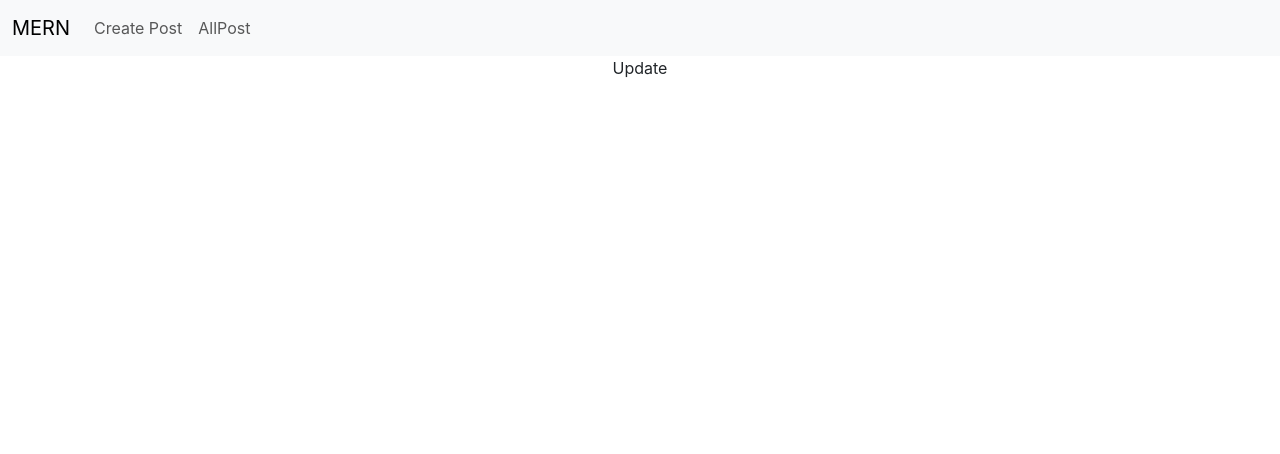
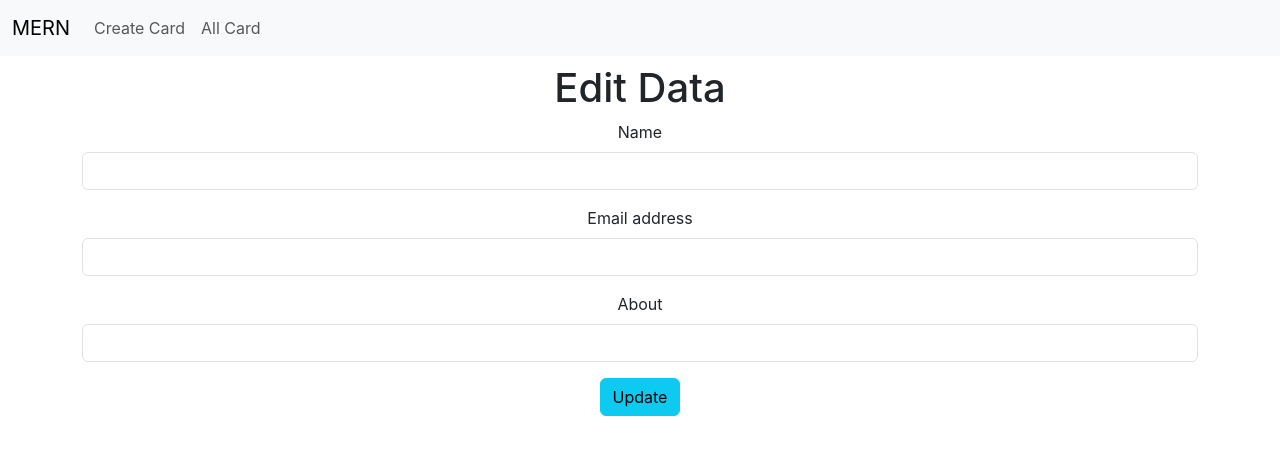
Before and after one commit to SOURABHs23/mern-app, a React (Create React App) app in the folder frontend/: page /1 in a window 1280 px wide. Shown: the top 454 px of the page. Built offline with nearby package versions, Linux system fonts and the light colour scheme; no server answers.

Commit message:
adding update func

```diff
--- a/frontend/src/components/Navbar.jsx
+++ b/frontend/src/components/Navbar.jsx
@@ -5,7 +5,7 @@ const Navbar = () => {
   return (
     <nav className="navbar navbar-expand-lg bg-body-tertiary">
       <div className="container-fluid">
-        <a className="navbar-brand" href="#">
+        <a className="navbar-brand" href="/all">
           MERN
         </a>
         <button
@@ -23,12 +23,12 @@ const Navbar = () => {
           <ul className="navbar-nav">
             <li className="nav-item">
               <Link to="/" className="nav-link">
-                Create Post
+                Create Card
               </Link>
             </li>
             <li className="nav-item">
               <Link to="/all" className="nav-link" >
-                AllPost
+                All Card
               </Link>
             </li>
           </ul>
--- a/frontend/src/components/Read.jsx
+++ b/frontend/src/components/Read.jsx
@@ -1,4 +1,5 @@
 import React, { useEffect, useState } from "react";
+import { Link } from "react-router-dom";
 
 const Read = () => {
   const [data, setData] = useState();
@@ -56,8 +57,8 @@ const Read = () => {
                 <h5 className="card-title">{ele.name}</h5>
                 <h6 className="card-subtitle mb-2 text-muted">{ele.email}</h6>
                 <p className="card-text">{ele.about}</p>
-                <span className="card-link">Edit</span>
-                <span className="card-link" onClick={() => handleDelete(ele._id)}>
+                <Link to= {`/${ele._id}`} className="btn btn-primary card-link">Edit</Link>
+                <span className="btn btn-danger card-link" onClick={() => handleDelete(ele._id)}>
                   Delete
                 </span>
               </div>
--- a/frontend/src/components/Update.jsx
+++ b/frontend/src/components/Update.jsx
@@ -1,9 +1,95 @@
-import React from 'react'
+import React, { useEffect, useState } from "react";
+import { useNavigate, useParams } from "react-router-dom";
 
 const Update = () => {
+  const [name, setName] = useState("");
+  const [email, setEmail] = useState("");
+  const [about, setAbout] = useState("");
+
+  const [error, setError] = useState();
+  const { id } = useParams();
+//   console.log(id);
+
+  const navigate = useNavigate();
+
+  //receving single user data
+  const getSingleData = async () => {
+    const response = await fetch(`http://localhost:5000/${id}`);
+    const result = await response.json();
+
+    if (response.ok) {
+      setName(result.name);
+      setEmail(result.email);
+      setAbout(result.about);
+    }
+  };
+
+  //passing edited data to backend
+  const handleUpdate = async (e) => {
+    e.preventDefault();
+    const updatedUser = { name, email, about };
+    console.log(updatedUser);
+    const response = await fetch(`http://localhost:5000/${id}`, {
+      method: "PATCH",
+      headers: {
+        "Content-Type": "application/json",
+      },
+      body: JSON.stringify(updatedUser),
+    });
+    const result = await response.json();
+    if (response.ok) {
+      console.log("updated result..", result);
+      setError("");
+      navigate("/all");
+    }
+    if (!response.ok) {
+      console.log(response.error);
+      setError(response.error);
+    }
+  };
+
+  useEffect(() => {
+    getSingleData();
+  }, []);
+
   return (
-    <div>Update</div>
-  )
-}
+    <div class="container my-2">
+      <h1 class="h1 text-center">Edit Data</h1>
+      {error && <div class="alert alert-danger"> {error} </div>}
+      <form className="form" onSubmit={handleUpdate}>
+        <div class="mb-3">
+          <label class="form-label">Name</label>
+          <input
+            type="text"
+            class="form-control"
+            value={name}
+            onChange={(e) => setName(e.target.value)}
+          />
+        </div>
+        <div class="mb-3">
+          <label class="form-label">Email address</label>
+          <input
+            type="email"
+            class="form-control"
+            value={email}
+            onChange={(e) => setEmail(e.target.value)}
+          />
+        </div>
+        <div class="mb-3">
+          <label class="form-label">About</label>
+          <input
+            type="text"
+            class="form-control"
+            value={about}
+            onChange={(e) => setAbout(e.target.value)}
+          />
+        </div>
+        <button type="submit" class="btn btn-info">
+          Update
+        </button>
+      </form>
+    </div>
+  );
+};
 
-export default Update
+export default Update;
```
